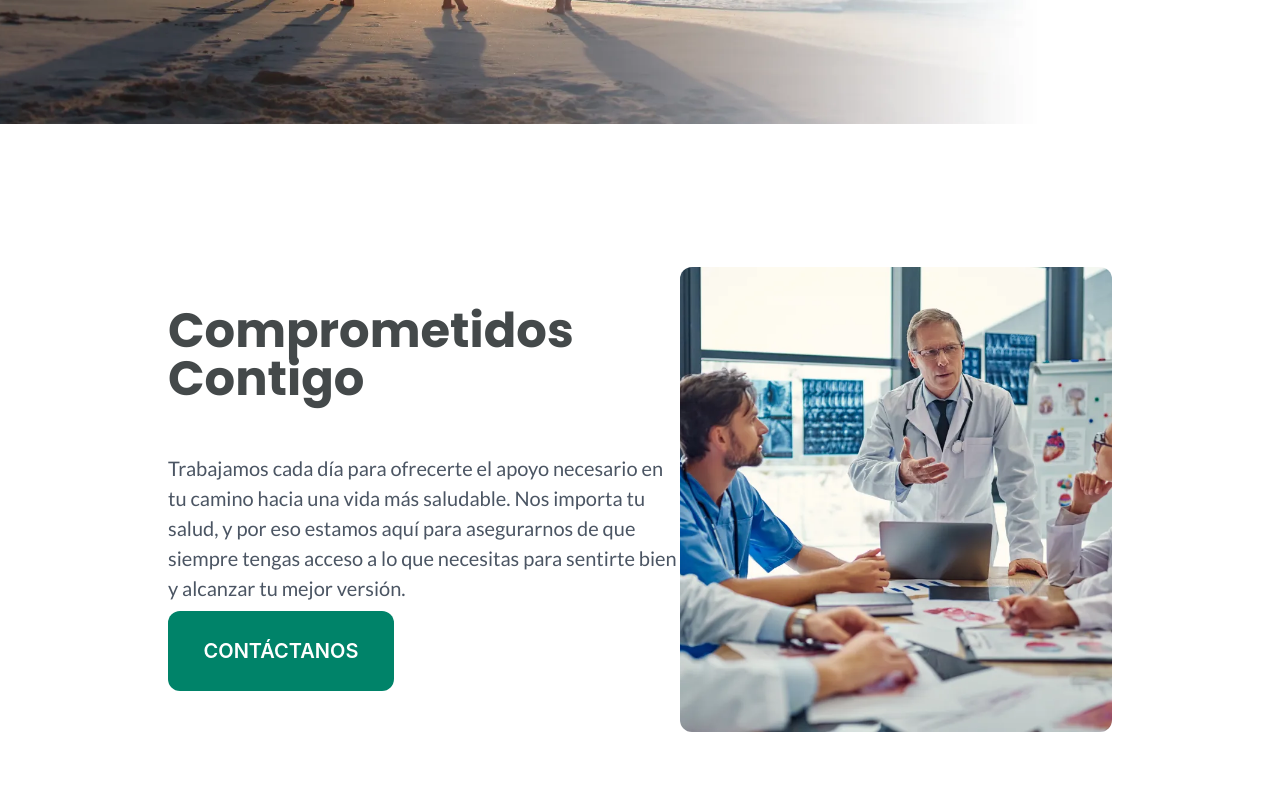
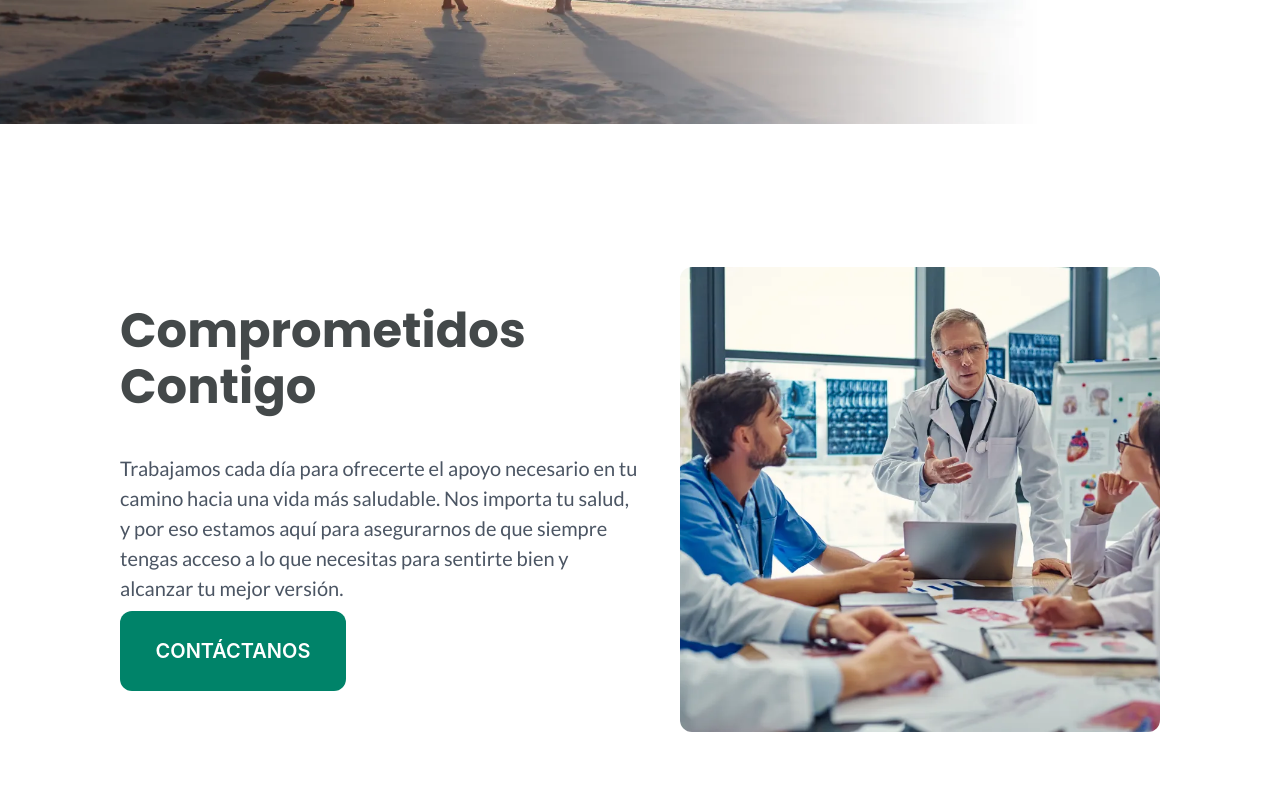
Before and after one commit to sonuiiit/Saludmega_cc, a React (Create React App) app: page / in a window 1280 px wide. Shown: the part 700-1500 px from the top of the page. Built offline with nearby package versions, Linux system fonts and the light colour scheme.

Commit message:
finalpush2

```diff
--- a/src/_components/Section1.jsx
+++ b/src/_components/Section1.jsx
@@ -2,7 +2,7 @@ import React from "react";
 
 const Section1 = ({ onClick }) => {
   return (
-    <div className="flex flex-col lg:flex-row lg:flex-nowrap items-center lg:mx-36 justify-center lg:space-x-10 p-6 lg:h-[750px] md:h-[848px] h-[835px]">
+    <div className="flex flex-col lg:flex-row lg:flex-nowrap items-center lg:mx-24 justify-center lg:space-x-10 p-6 lg:h-[750px] md:h-[848px] h-[835px]">
       {/* Text Section */}
       <div
         className="w-full lg:w-1/2 order-2 lg:order-1
@@ -10,17 +10,24 @@ const Section1 = ({ onClick }) => {
                    lg:items-start lg:text-left"
       >
         {/* Heading Only for Desktop */}
-        <h2 className="hidden font-poppins  lg:block lg:w-[512px] lg:h-[106px] text-[48px] lg:text-5xl font-bold text-[#44494A] lg:mb-8">
-          Comprometidos Contigo
+ <h2 className="hidden font-poppins lg:block lg:w-[512px] lg:h-[106px] text-[48px] lg:text-5xl font-bold text-[#44494A] lg:mb-8">
+  <span className="block">Comprometidos</span>
+  <span className="block lg:mt-2">Contigo</span>
 </h2>
 
+
+
+
+
 <p className="text-gray-600 md:text-[18px] lg:text-[20px] text-[16px] font-lato font-normal mb-2
-                      md:w-[586px] md:min-h-[110px]
-                      lg:w-[511px] lg:min-h-[138px] w-[360px] min-h-[165px] text-left mt-2">
+              w-[360px] md:w-[585px] lg:w-[525px] max-w-full text-left mt-2">
   Trabajamos cada día para ofrecerte el apoyo necesario en tu camino hacia una vida más
   saludable. Nos importa tu salud, y por eso estamos aquí para asegurarnos de que siempre
   tengas acceso a lo que necesitas para sentirte bien y alcanzar tu mejor versión.
 </p>
+
+
+
     <div className="  md:w-[586px]
                       lg:w-[511px]  w-[360px] flex justify-center md:justify-start ">
         <button
@@ -35,7 +42,7 @@ const Section1 = ({ onClick }) => {
       {/* Image Section */}
       <div className="w-full lg:w-1/2 order-1 xl:order-2 relative">
         {/* Heading Only for Tablet & Mobile */}
-        <h2 className="text-3xl font-bold text-gray-800 text-center mb-4 lg:hidden">
+        <h2 className="text-4xl font-bold text-gray-800 text-center mb-8 lg:hidden ">
           Comprometidos Contigo
         </h2>
 
--- a/src/_components/Section4.jsx
+++ b/src/_components/Section4.jsx
@@ -81,9 +81,11 @@ const sendMessage = async (contactMethod) => {
           <h2 className="text-3xl md:text-4xl font-extrabold text-[#44494A] text-center md:text-left font-poppins">
             Contáctanos
           </h2>
-          <p className="text-gray-600  text-[18px] text-left md:text-left text-md font-medium font-lato lg:w-[480px] lg:h-[55px] md:w-[590px] md:h-[55px] w-[352px] h-[55px] flex flex-wrap ">
-            ¿Tienes preguntas o necesitas más información? Escríbenos y nuestro equipo te responderá lo antes posible.
-          </p>
+          <p className="text-gray-600 text-[14px] md:text-[18px] text-left font-medium font-lato
+              lg:w-[480px] md:w-[590px] w-full max-w-full flex-wrap leading-tight">
+  ¿Tienes preguntas o necesitas más información? Escríbenos y nuestro equipo te responderá lo antes posible.
+</p>
+
         </div>
         <div className="bg-white rounded-lg shadow-md">
           <form className="mt-4 md:mt-6 space-y-4 px-4 md:px-8 py-6">
```
Lines whose indentation alone changed are shown as unchanged.
